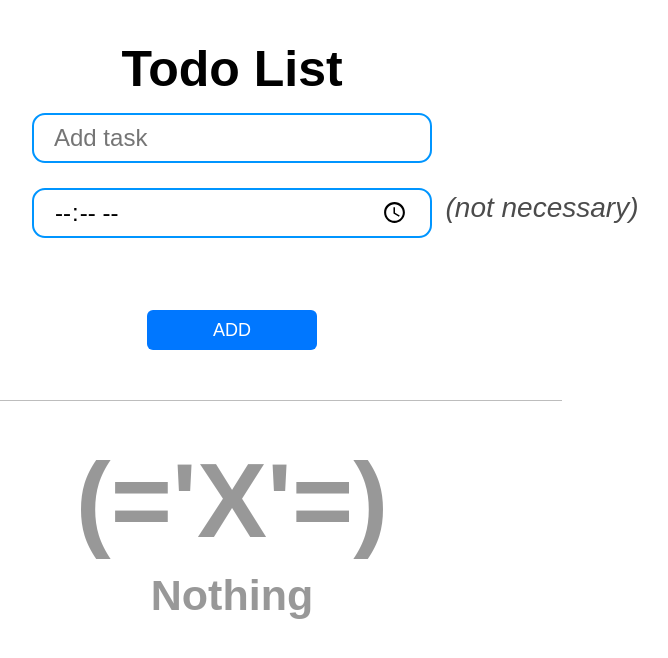
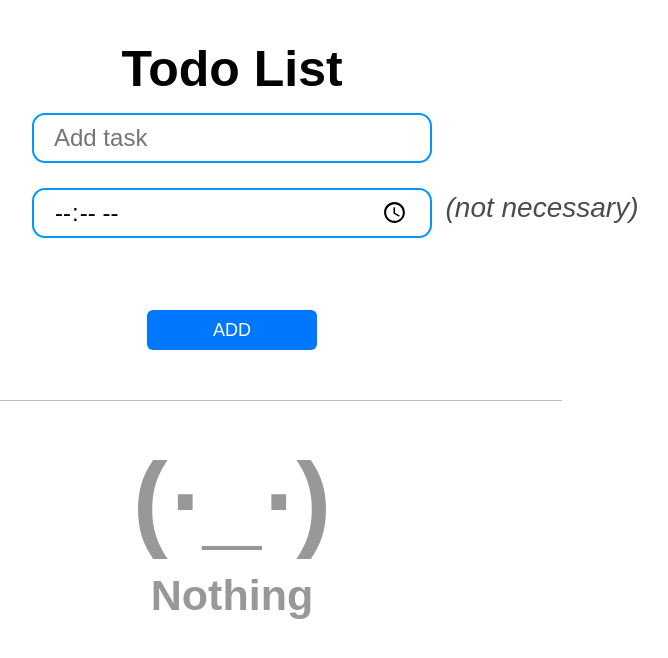
Before and after one commit to ShukurovOzodbek/TODO_LIST, a plain HTML site: page index.html in a window 1280 px wide. Shown: the whole page, without its empty margins (408-1076 px from the left). Drawn offline with Linux system fonts and the light colour scheme.

Commit message:
Update index.html

```diff
--- a/index.html
+++ b/index.html
@@ -15,7 +15,7 @@
         <button class="send">ADD</button>
     </form>
     <div class="line"></div>
-    <h1 class="nothing">(='X'=)</h1>
+    <h1 class="nothing">(·_·)</h1>
     <h1 class="no">Nothing</h1>
     <div class="container">
         <div class="box">
```
